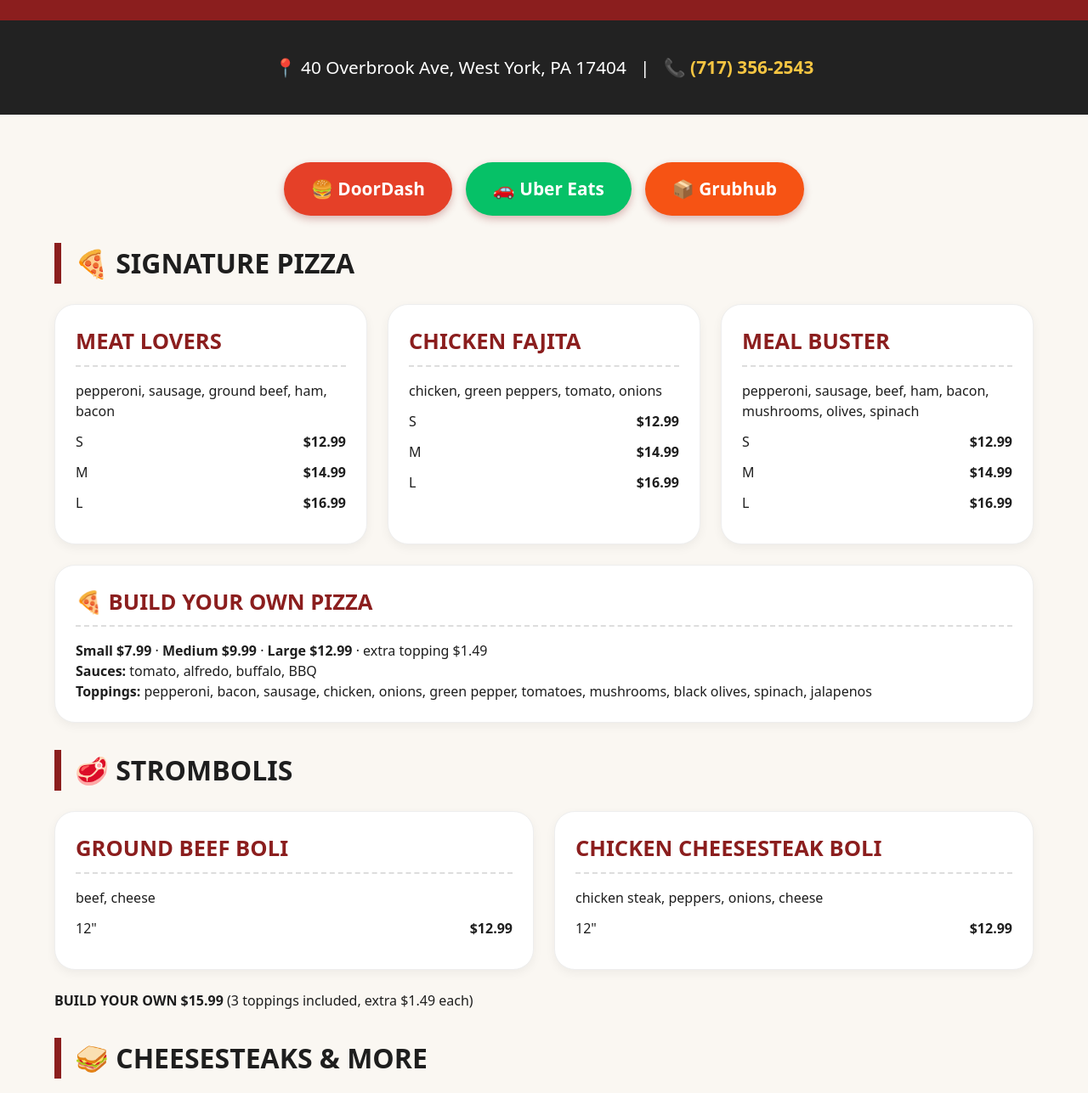
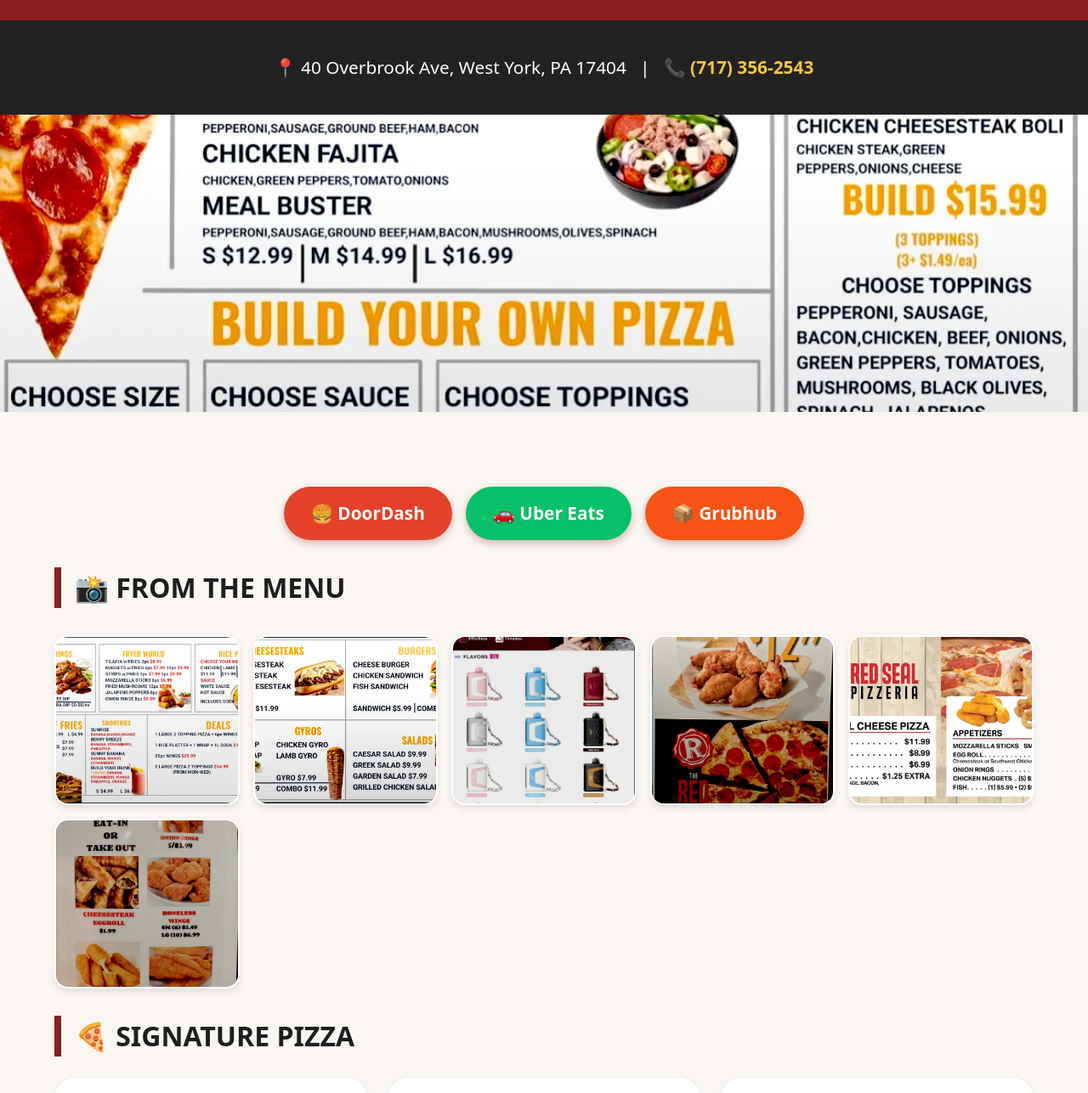
Before and after one commit to regonwe/Givv, a plain HTML site: page index.html in a window 1280 px wide. Shown: the part 240-1527 px from the top of the page at 85% size. Drawn offline with Linux system fonts and the light colour scheme.

Commit message:
Update index.html

```diff
--- a/index.html
+++ b/index.html
@@ -64,6 +64,13 @@
     </div>
 </div>
 
+<!-- HERO IMAGE -->
+<div style="width: 100%; height: 350px; overflow: hidden; margin-bottom: 2rem;">
+    <img src="https://raw.githubusercontent.com/regonwe/Givv/main/IMG_8170.png"
+         style="width: 100%; height: 100%; object-fit: cover;"
+         alt="Smoke & Eat pizza">
+</div>
+
 <div class="container">
 
     <!-- ORDER ONLINE BUTTONS (Delivery Apps) -->
@@ -71,6 +78,17 @@
         <a href="https://www.doordash.com/store/krispy-krunchy-chicken-west-york-24015541/27957549/?fbclid=IwY2xjawQT18JleHRuA2FlbQIxMABicmlkETFPdW1jRDF2ZVNua3hpN25Zc3J0YwZhcHBfaWQQMjIyMDM5MTc4ODIwMDg5MgABHi-A7l-pWPCdUBwsWAIZ7C7v5LghtiW8tWsHYq2bt4sOGjrSsfEBnrxX8yFx_aem_zwEWSOr9JNwDDyDO3Uz7RQ&utm_source=mx_share_android" target="_blank" class="order-btn dd">🍔 DoorDash</a>
         <a href="https://www.ubereats.com/brand/krispy-krunchy-chicken?msockid=1ed3f29879ad6c4f04e9e62978ff6d86" target="_blank" class="order-btn ue">🚗 Uber Eats</a>
         <a href="https://www.grubhub.com/restaurant/krispy-krunchy-chicken-40-overbrook-ave-west-york/4707512?utm_source=grubhub_androidapp&utm_medium=content_owned&utm_campaign=menushare&utm_content=share-link&fbclid=IwY2xjawQT1tFleHRuA2FlbQIxMABicmlkETFPdW1jRDF2ZVNua3hpN25Zc3J0YwZhcHBfaWQQMjIyMDM5MTc4ODIwMDg5MgABHgYcmm4QwCMsMjYVY6Gk5TdB_55p3qHxhJIIC_9CaXTVfsJUk4xTgB15LfxJ_aem_9-HD_-pfAqDIxGsthOuNmw" target="_blank" class="order-btn gh">📦 Grubhub</a>
+    </div>
+
+    <!-- FOOD GALLERY -->
+    <h2 class="section-title">📸 FROM THE MENU</h2>
+    <div style="display: grid; grid-template-columns: repeat(auto-fit, minmax(200px, 1fr)); gap: 1rem; margin: 2rem 0;">
+        <img src="https://raw.githubusercontent.com/regonwe/Givv/main/IMG_8168.png" style="width: 100%; height: 200px; object-fit: cover; border-radius: 16px; border: 2px solid #fff; box-shadow: 0 4px 8px rgba(0,0,0,0.1);">
+        <img src="https://raw.githubusercontent.com/regonwe/Givv/main/IMG_8169.png" style="width: 100%; height: 200px; object-fit: cover; border-radius: 16px; border: 2px solid #fff; box-shadow: 0 4px 8px rgba(0,0,0,0.1);">
+        <img src="https://raw.githubusercontent.com/regonwe/Givv/main/IMG_8171.png" style="width: 100%; height: 200px; object-fit: cover; border-radius: 16px; border: 2px solid #fff; box-shadow: 0 4px 8px rgba(0,0,0,0.1);">
+        <img src="https://raw.githubusercontent.com/regonwe/Givv/main/IMG_8172.png" style="width: 100%; height: 200px; object-fit: cover; border-radius: 16px; border: 2px solid #fff; box-shadow: 0 4px 8px rgba(0,0,0,0.1);">
+        <img src="https://raw.githubusercontent.com/regonwe/Givv/main/IMG_8174.png" style="width: 100%; height: 200px; object-fit: cover; border-radius: 16px; border: 2px solid #fff; box-shadow: 0 4px 8px rgba(0,0,0,0.1);">
+        <img src="https://raw.githubusercontent.com/regonwe/Givv/main/IMG_8175.png" style="width: 100%; height: 200px; object-fit: cover; border-radius: 16px; border: 2px solid #fff; box-shadow: 0 4px 8px rgba(0,0,0,0.1);">
     </div>
 
     <!-- ========== PIZZA ========== -->
@@ -179,6 +197,7 @@
         <div class="menu-card">sunny banana</div>
         <div class="menu-card">build your own: banana, strawberry, mango, pineapple, orange</div>
     </div>
+    <p><strong>$4.99 L $6.99</strong></p>
 
     <!-- ========== RED SEAL SPECIALS ========== -->
     <h2 class="section-title">🔴 RED SEAL SPECIALS</h2>
@@ -198,6 +217,8 @@
 
     <!-- ========== VAPES ========== -->
     <h2 class="section-title">💨 VAPES · 35K PUFFS</h2>
+    <img src="https://raw.githubusercontent.com/regonwe/Givv/main/IMG_8171.png"
+         style="width: 100%; max-width: 400px; margin: 1rem auto; display: block; border-radius: 24px; box-shadow: 0 8px 16px rgba(0,0,0,0.1);">
     <div class="vape-note">
         <p><strong>NEW FLAVORS:</strong> White Yummy Ice · Watermelon Ice · Blue Raz Ice · Triple Berry · Rainbow · Miami Mint · Raspberry Watermelon · Orange Mango · Peach Passionfruit · Sour Apple Ice</p>
         <p>🚭 must be 21+</p>
@@ -233,7 +254,7 @@
     <div class="container">
         <p><strong>SMOKE & EAT</strong> · 40 Overbrook Ave, West York, PA 17404</p>
         <p>Daily 7am–12am · Lunch 10am–10pm</p>
-        <p style="margin-top: 1rem; color: #666;">website built for local restaurants · contact for updates</p>
+        <p style="margin-top: 1rem; color: #888; font-size: 0.9rem;">Website built by <strong>Givv</strong> · Monthly updates available · (717) 356-2543</p>
     </div>
 </footer>
 
```
